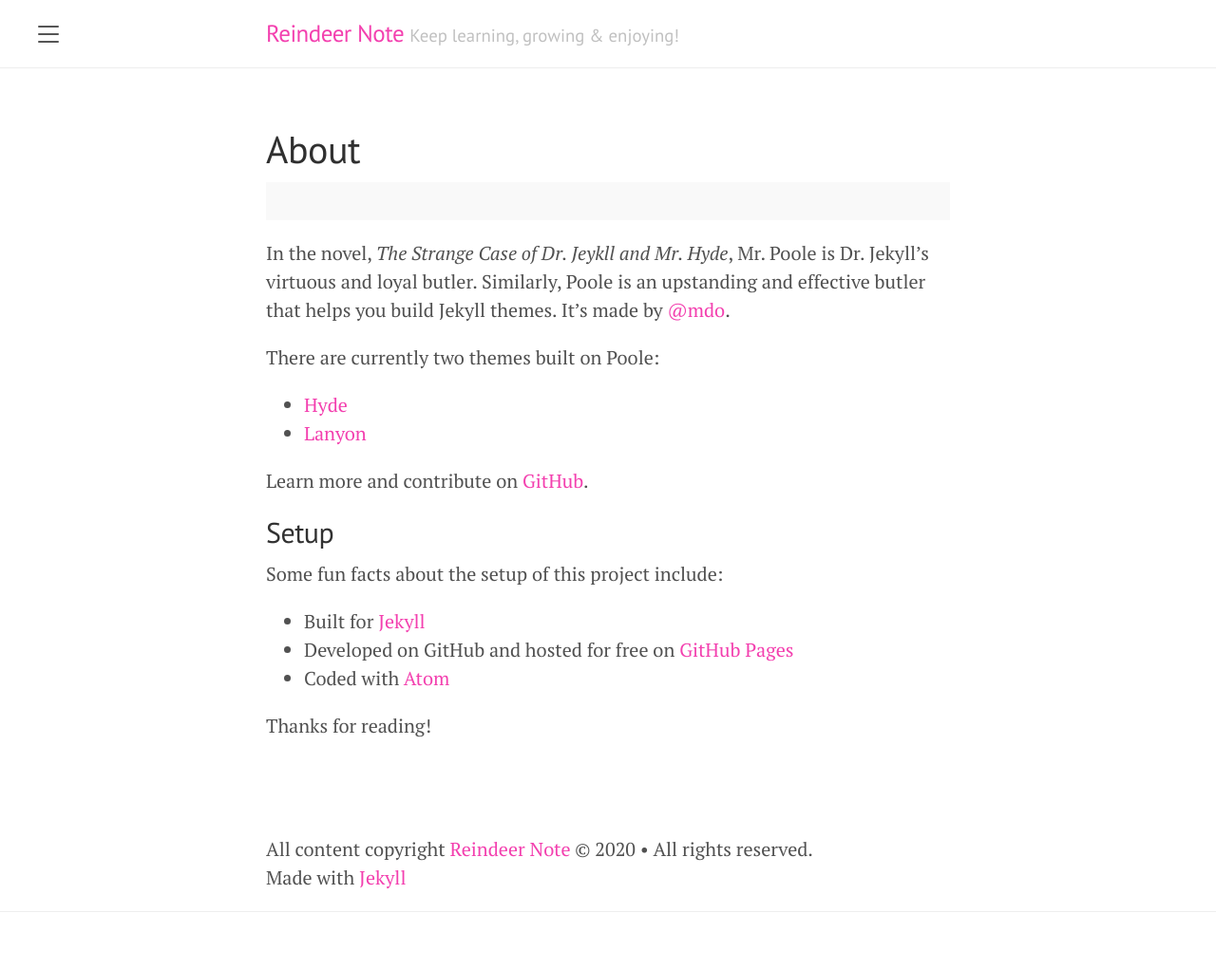
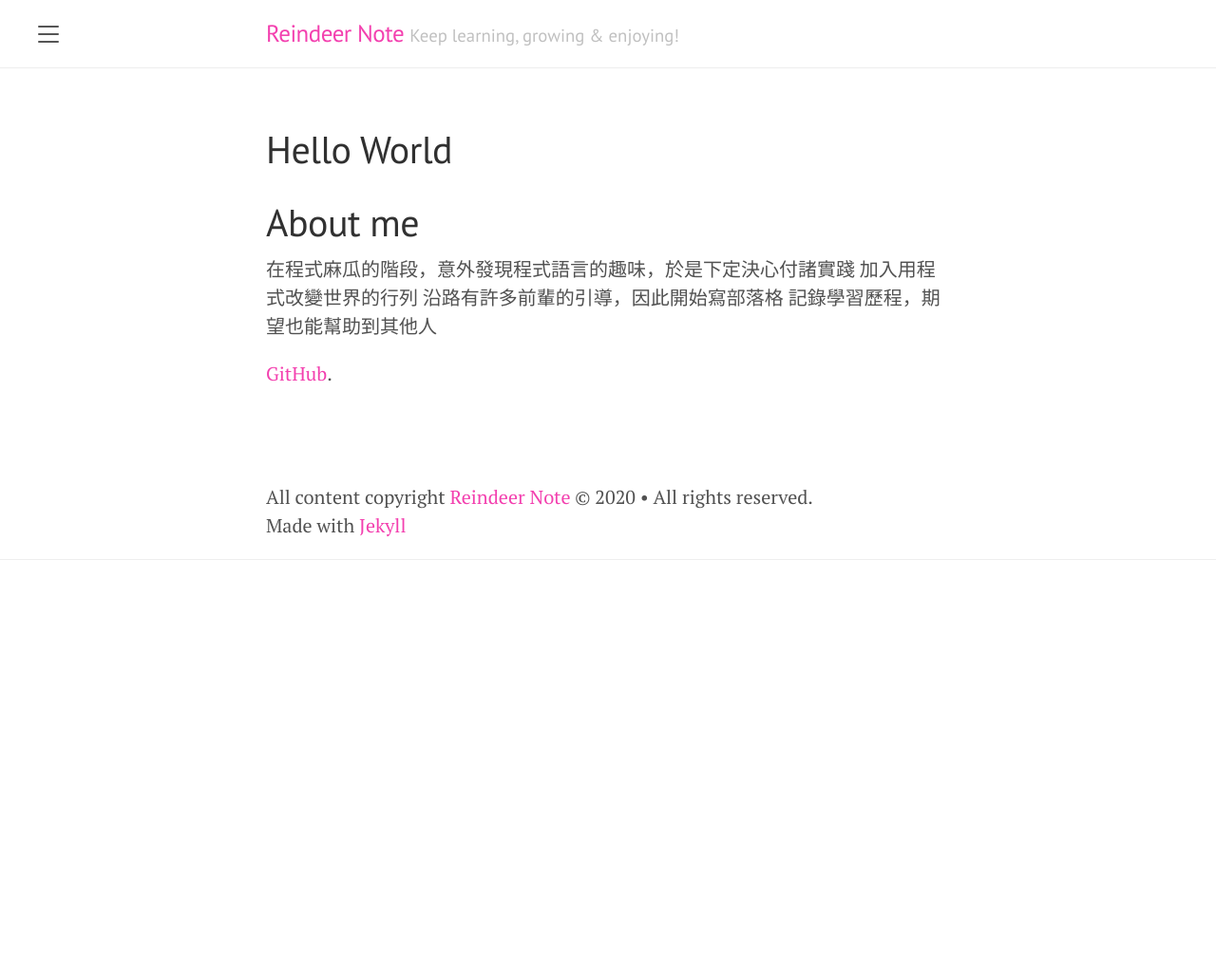
Before and after one commit to lindawu100/lindawu100.github.io, a Jekyll site: the page built from about.md, in a window 1280 px wide. Shown: the whole page at 95% size. Built offline with Jekyll 4.4.1, drawn with Linux system fonts in a browser that asks for light colours; after the commit the page ends 900 px from its top, so only the background shows below that.

Commit message:
refactor/about

```diff
--- a/about.md
+++ b/about.md
@@ -1,28 +1,12 @@
 ---
 layout: page
-title: About
+title: Hello World
 ---
 
-<p class="message">
+# About me
+在程式麻瓜的階段，意外發現程式語言的趣味，於是下定決心付諸實踐
+加入用程式改變世界的行列
+沿路有許多前輩的引導，因此開始寫部落格
+記錄學習歷程，期望也能幫助到其他人
 
-</p>
-
-In the novel, *The Strange Case of Dr. Jeykll and Mr. Hyde*, Mr. Poole is Dr. Jekyll's virtuous and loyal butler. Similarly, Poole is an upstanding and effective butler that helps you build Jekyll themes. It's made by [@mdo](https://twitter.com/mdo).
-
-There are currently two themes built on Poole:
-
-* [Hyde](http://hyde.getpoole.com)
-* [Lanyon](http://lanyon.getpoole.com)
-
-Learn more and contribute on [GitHub](https://github.com/poole).
-
-## Setup
-
-Some fun facts about the setup of this project include:
-
-* Built for [Jekyll](https://jekyllrb.com)
-* Developed on GitHub and hosted for free on [GitHub Pages](https://pages.github.com)
-* Coded with [Atom](https://atom.io)
-
-
-Thanks for reading!
+[GitHub](https://github.com/lindawu100).
```
Also changed, not shown: _posts/2020-06-04-rails-devise-google-fb.md (+4 -2 lines).
